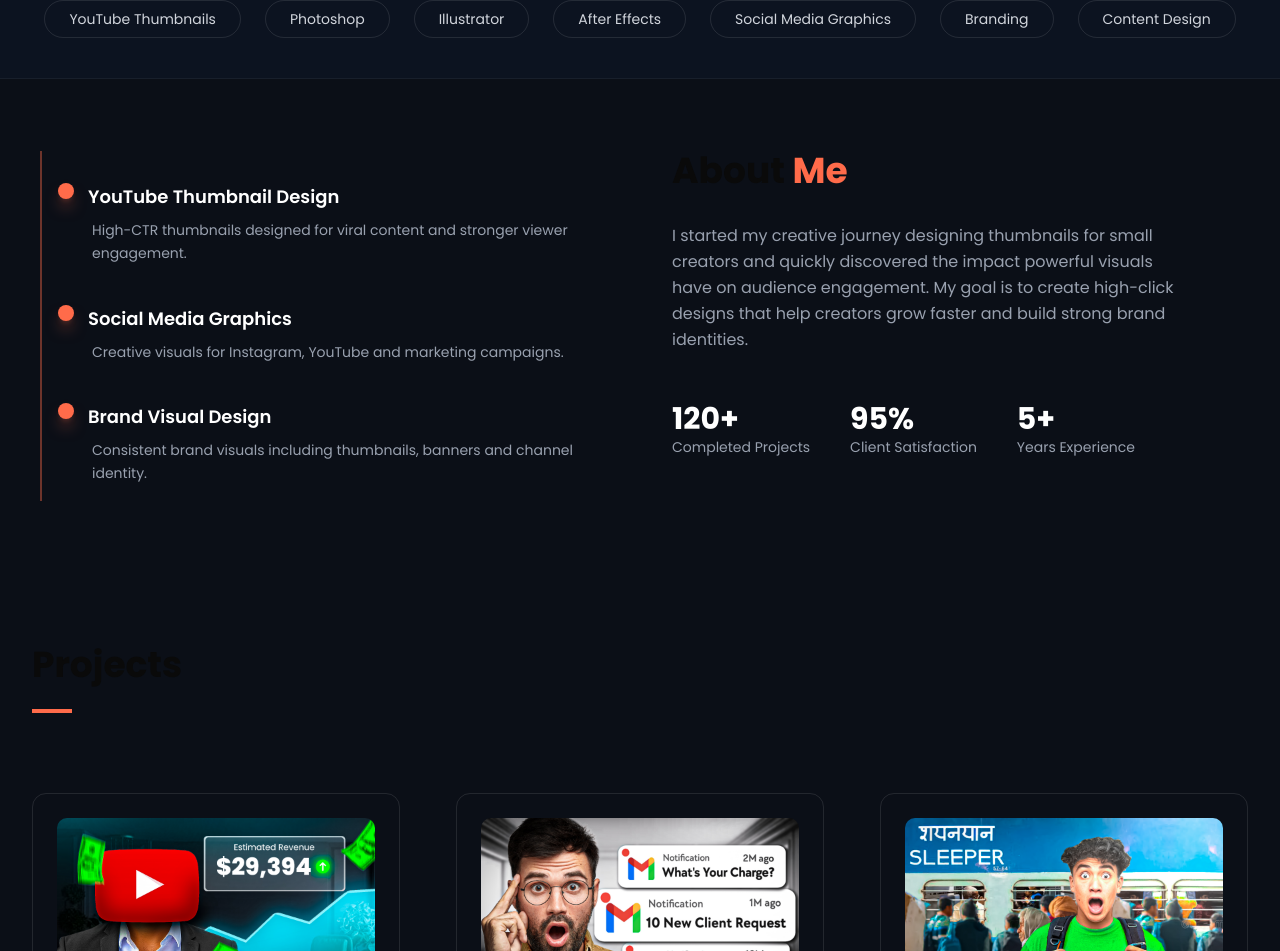
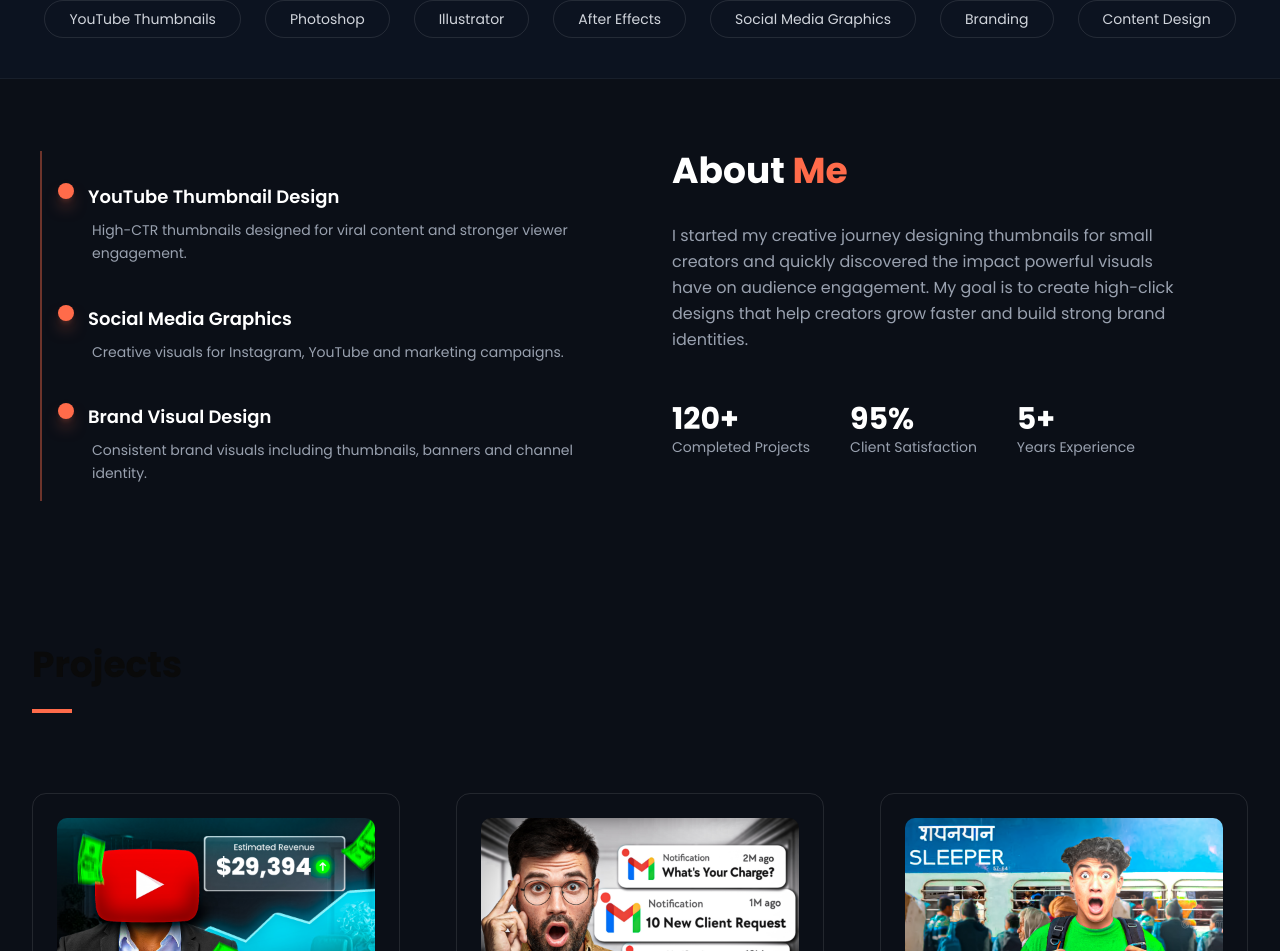
Before and after one commit to Vaibhav-webdev/Thumbnail, a Next.js app: page / in a window 1280 px wide. Shown: the part 841-1792 px from the top of the page. Built offline with nearby package versions, Linux system fonts and the light colour scheme.

Commit message:
Change h2 text color to white

```diff
--- a/src/app/components/AboutServices.js
+++ b/src/app/components/AboutServices.js
@@ -49,7 +49,7 @@
         {/* RIGHT ABOUT */}
         <div className="space-y-8">
 
-          <h2 className="text-4xl font-bold">
+          <h2 className="text-4xl font-bold text-white">
             About <span className="text-[#ff6b4a]">Me</span>
           </h2>
 
```
